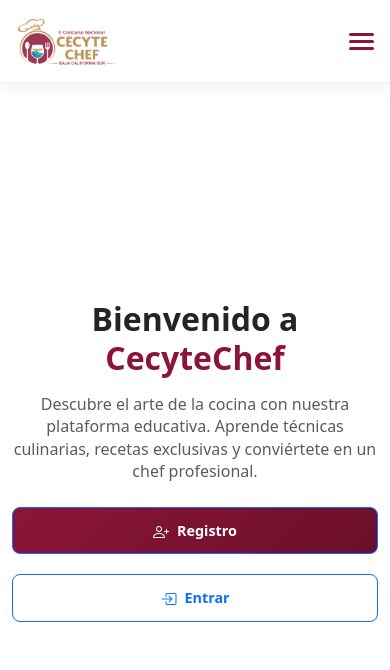
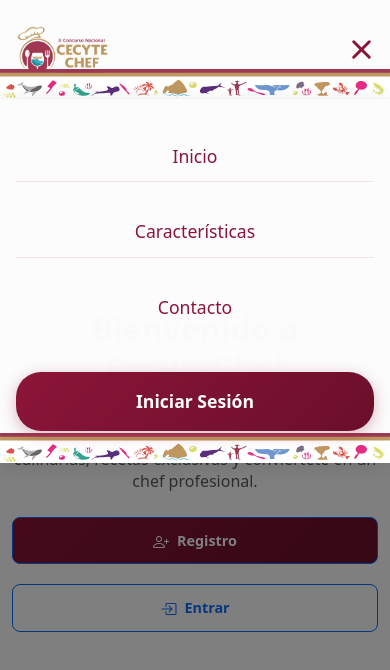
Before and after one commit to SamuelHdzMurillo/cecyte-chef, a React (Vite) app: page / in a window 390 px wide. Both pictures are taken after a click on the element 361 px from the left and 41 px from the top of the page. Shown: the top 670 px of the page. Built offline with nearby package versions, Linux system fonts and the light colour scheme; no server answers.

Commit message:
Agregar funcionalidad de menú móvil en el componente LandingPage; se implementaron estilos para la navbar y el overlay, mejorando la experiencia de usuario en dispositivos móviles y optimizando la responsividad del diseño.

```diff
--- a/src/App.css
+++ b/src/App.css
@@ -32,9 +32,13 @@
   background: rgba(255, 255, 255, 0.98);
   backdrop-filter: blur(15px);
   border-bottom: 1px solid rgba(0, 0, 0, 0.05);
-  padding: 1rem 0;
+  padding: 1.5rem 0;
   transition: all 0.3s ease;
   box-shadow: 0 2px 20px rgba(0, 0, 0, 0.08);
+  background-image: url("/src/assets/cintilla inferior.svg");
+  background-size: 100% auto;
+  background-position: center bottom;
+  background-repeat: no-repeat;
 }
 
 .navbar-container {
@@ -122,12 +126,89 @@
   background-color: #8b1538;
   transition: all 0.3s ease;
   border-radius: 2px;
+  transform-origin: center;
+}
+
+/* Animación del botón hamburguesa cuando está activo */
+.navbar-toggle.active span:nth-child(1) {
+  transform: translateY(7px) rotate(45deg);
+}
+
+.navbar-toggle.active span:nth-child(2) {
+  opacity: 0;
+  transform: scaleX(0);
+}
+
+.navbar-toggle.active span:nth-child(3) {
+  transform: translateY(-7px) rotate(-45deg);
+}
+
+/* Overlay para el menú móvil */
+.mobile-menu-overlay {
+  position: fixed;
+  top: 0;
+  left: 0;
+  right: 0;
+  bottom: 0;
+  background: rgba(0, 0, 0, 0.5);
+  z-index: 998;
+  display: none;
+}
+
+@media (max-width: 768px) {
+  .mobile-menu-overlay {
+    display: block;
+  }
 }
 
 /* Responsive para navbar */
 @media (max-width: 768px) {
   .navbar-menu {
-    display: none;
+    position: fixed;
+    top: 100%;
+    left: 0;
+    right: 0;
+    background: rgba(255, 255, 255, 0.98);
+    backdrop-filter: blur(15px);
+    border-top: 1px solid rgba(0, 0, 0, 0.05);
+    box-shadow: 0 4px 20px rgba(0, 0, 0, 0.1);
+    flex-direction: column;
+    padding: 2rem 1rem;
+    gap: 1.5rem;
+    transform: translateY(-100%);
+    opacity: 0;
+    visibility: hidden;
+    transition: all 0.3s ease;
+    z-index: 999;
+    background-image: url("/src/assets/cintilla inferior.svg");
+    background-size: 100% auto;
+    background-position: center bottom;
+    background-repeat: no-repeat;
+  }
+
+  .navbar-menu.active {
+    transform: translateY(0);
+    opacity: 1;
+    visibility: visible;
+  }
+
+  .navbar-menu .navbar-link {
+    font-size: 1.1rem;
+    padding: 0.75rem 0;
+    text-align: center;
+    border-bottom: 1px solid rgba(139, 21, 56, 0.1);
+    width: 100%;
+  }
+
+  .navbar-menu .navbar-link:last-of-type {
+    border-bottom: none;
+  }
+
+  .navbar-menu .navbar-button {
+    width: 100%;
+    margin-top: 1rem;
+    padding: 1rem 2rem;
+    font-size: 1.1rem;
   }
 
   .navbar-toggle {
@@ -156,7 +237,7 @@
   background: white;
   position: relative;
   overflow: hidden;
-  padding-top: 120px; /* Account for fixed navbar only */
+  padding-top: 140px; /* Account for fixed navbar only */
   width: 100%;
   left: 0;
   right: 0;
@@ -329,7 +410,7 @@
 /* Small devices (landscape phones, 576px and up) */
 @media (min-width: 576px) and (max-width: 767.98px) {
   .hero-section {
-    padding-top: 100px;
+    padding-top: 120px;
     min-height: 90vh;
   }
 
@@ -375,7 +456,7 @@
 /* Extra small devices (portrait phones, less than 576px) */
 @media (max-width: 575.98px) {
   .hero-section {
-    padding-top: 90px;
+    padding-top: 110px;
     min-height: 85vh;
   }
 
@@ -469,7 +550,7 @@
 @media (max-height: 500px) and (orientation: landscape) {
   .hero-section {
     min-height: 100vh;
-    padding-top: 80px;
+    padding-top: 100px;
   }
 
   .hero-section h1 {
--- a/src/App.jsx
+++ b/src/App.jsx
@@ -1,4 +1,4 @@
-import React from "react";
+import React, { useState } from "react";
 import { Routes, Route, useNavigate } from "react-router-dom";
 import Login from "./Login.jsx";
 import Dashboard from "./components/Dashboard.jsx";
@@ -8,6 +8,16 @@
 import "./App.css";
 
 function LandingPage({ onLoginClick }) {
+  const [isMenuOpen, setIsMenuOpen] = useState(false);
+
+  const toggleMenu = () => {
+    setIsMenuOpen(!isMenuOpen);
+  };
+
+  const closeMenu = () => {
+    setIsMenuOpen(false);
+  };
+
   return (
     <div className="App">
       {/* Navbar personalizada centrada */}
@@ -20,27 +30,45 @@
               className="navbar-logo"
             />
           </div>
-          <div className="navbar-menu">
-            <a href="#inicio" className="navbar-link">
+          <div className={`navbar-menu ${isMenuOpen ? "active" : ""}`}>
+            <a href="#inicio" className="navbar-link" onClick={closeMenu}>
               Inicio
             </a>
-            <a href="#caracteristicas" className="navbar-link">
+            <a
+              href="#caracteristicas"
+              className="navbar-link"
+              onClick={closeMenu}
+            >
               Características
             </a>
-            <a href="#contacto" className="navbar-link">
+            <a href="#contacto" className="navbar-link" onClick={closeMenu}>
               Contacto
             </a>
-            <button className="navbar-button" onClick={onLoginClick}>
+            <button
+              className="navbar-button"
+              onClick={() => {
+                closeMenu();
+                onLoginClick();
+              }}
+            >
               Iniciar Sesión
             </button>
           </div>
-          <div className="navbar-toggle">
+          <div
+            className={`navbar-toggle ${isMenuOpen ? "active" : ""}`}
+            onClick={toggleMenu}
+          >
             <span></span>
             <span></span>
             <span></span>
           </div>
         </div>
       </nav>
+
+      {/* Overlay para cerrar el menú móvil */}
+      {isMenuOpen && (
+        <div className="mobile-menu-overlay" onClick={closeMenu}></div>
+      )}
 
       {/* Hero Section */}
       <section
```
